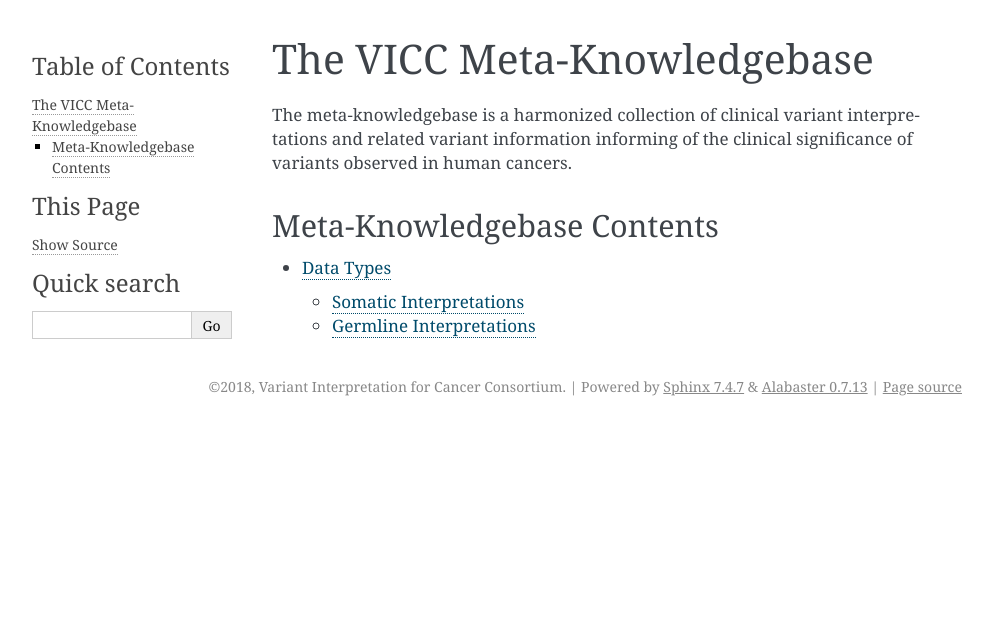
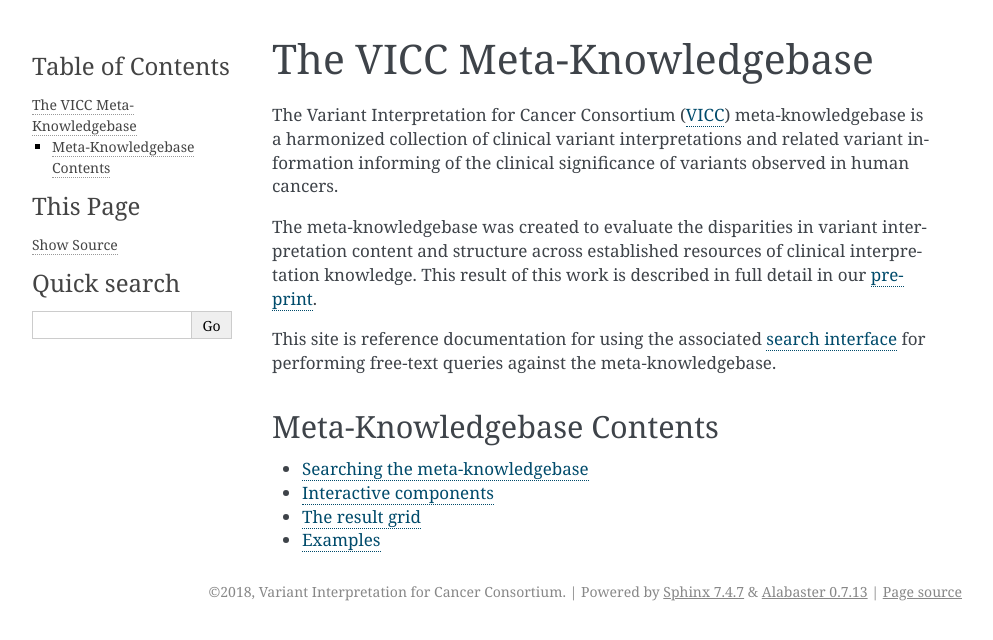
Before and after one commit to cancervariants/metakb, a Sphinx documentation site: the page built from docs/index.rst, in a window 1280 px wide. Shown: the top 640 px of the page, without its empty margins (148-1141 px from the left). Built offline with Sphinx 7.4.7, drawn with Linux system fonts in a browser that asks for light colours.

Commit message:
init rst files

```diff
--- /dev/null
+++ b/docs/examples.rst
@@ -0,0 +1,2 @@
+Examples
+========
--- a/docs/index.rst
+++ b/docs/index.rst
@@ -1,9 +1,20 @@
 The VICC Meta-Knowledgebase
 ==================================
 
-The meta-knowledgebase is a harmonized collection of clinical variant interpretations
-and related variant information informing of the clinical significance of variants
-observed in human cancers.
+The Variant Interpretation for Cancer Consortium (`VICC`_) meta-knowledgebase is a harmonized
+collection of clinical variant interpretations and related variant information informing of
+the clinical significance of variants observed in human cancers.
+
+The meta-knowledgebase was created to evaluate the disparities in variant interpretation
+content and structure across established resources of clinical interpretation knowledge.
+This result of this work is described in full detail in our `preprint`_.
+
+This site is reference documentation for using the associated `search interface`_ for performing
+free-text queries against the meta-knowledgebase.
+
+.. _`VICC`: http://cancervariants.org
+.. _`preprint`: https://www.biorxiv.org/content/10.1101/366856v2
+.. _`search interface`: https://search.cancervariants.org
 
 Meta-Knowledgebase Contents
 ---------------------------
@@ -11,4 +22,7 @@
 .. toctree::
    :maxdepth: 2
 
-   spec/data_types
+   layout/search_bar
+   layout/interactive
+   layout/result_grid
+   examples
--- /dev/null
+++ b/docs/layout/interactive.rst
@@ -0,0 +1,2 @@
+Interactive components
+======================
--- /dev/null
+++ b/docs/layout/result_grid.rst
@@ -0,0 +1,2 @@
+The result grid
+===============
```
Also changed, not shown: docs/layout/search_bar.rst (added, +14 -0 lines), docs/spec/data_types.rst (deleted, +0 -42 lines).
